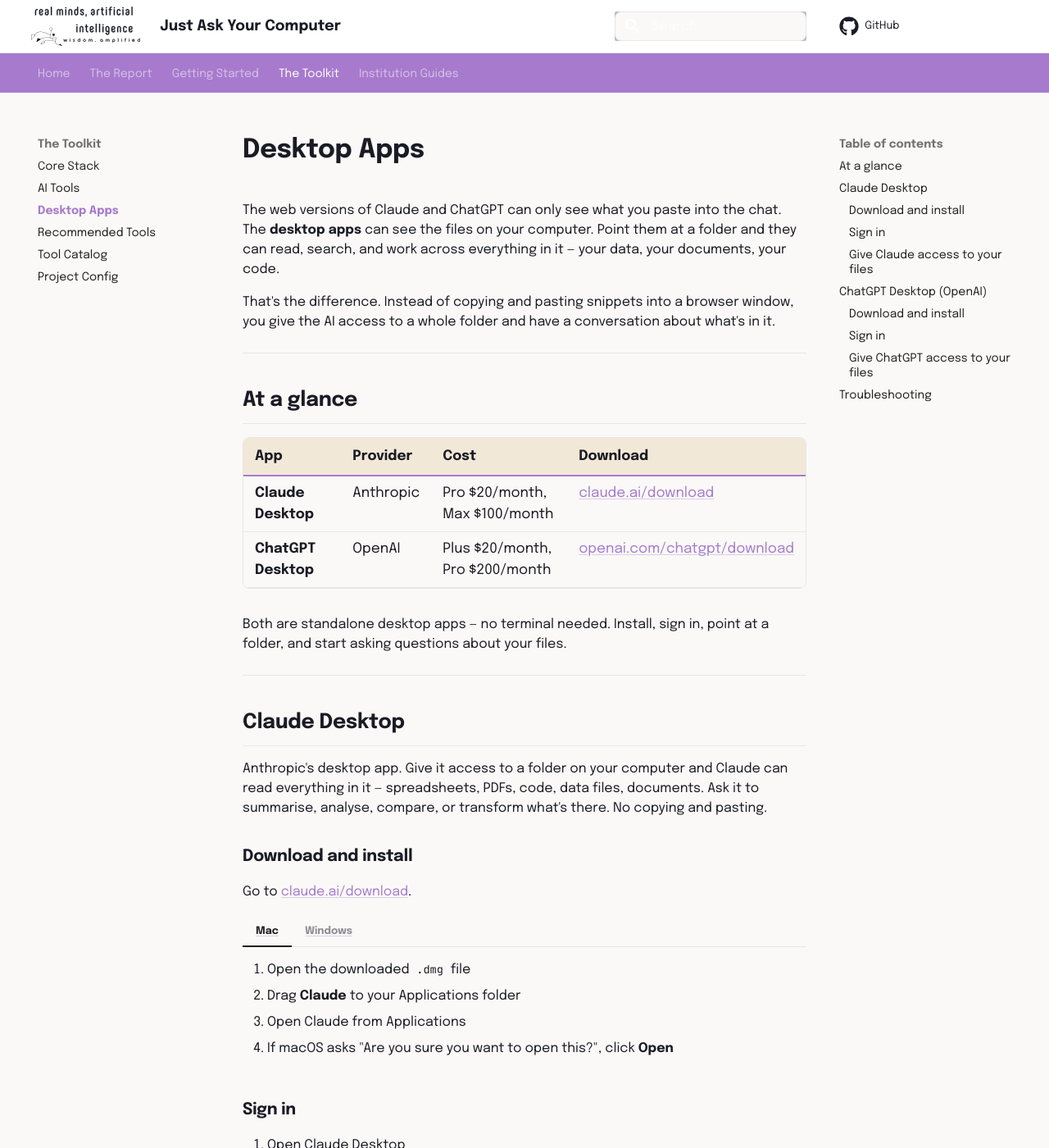
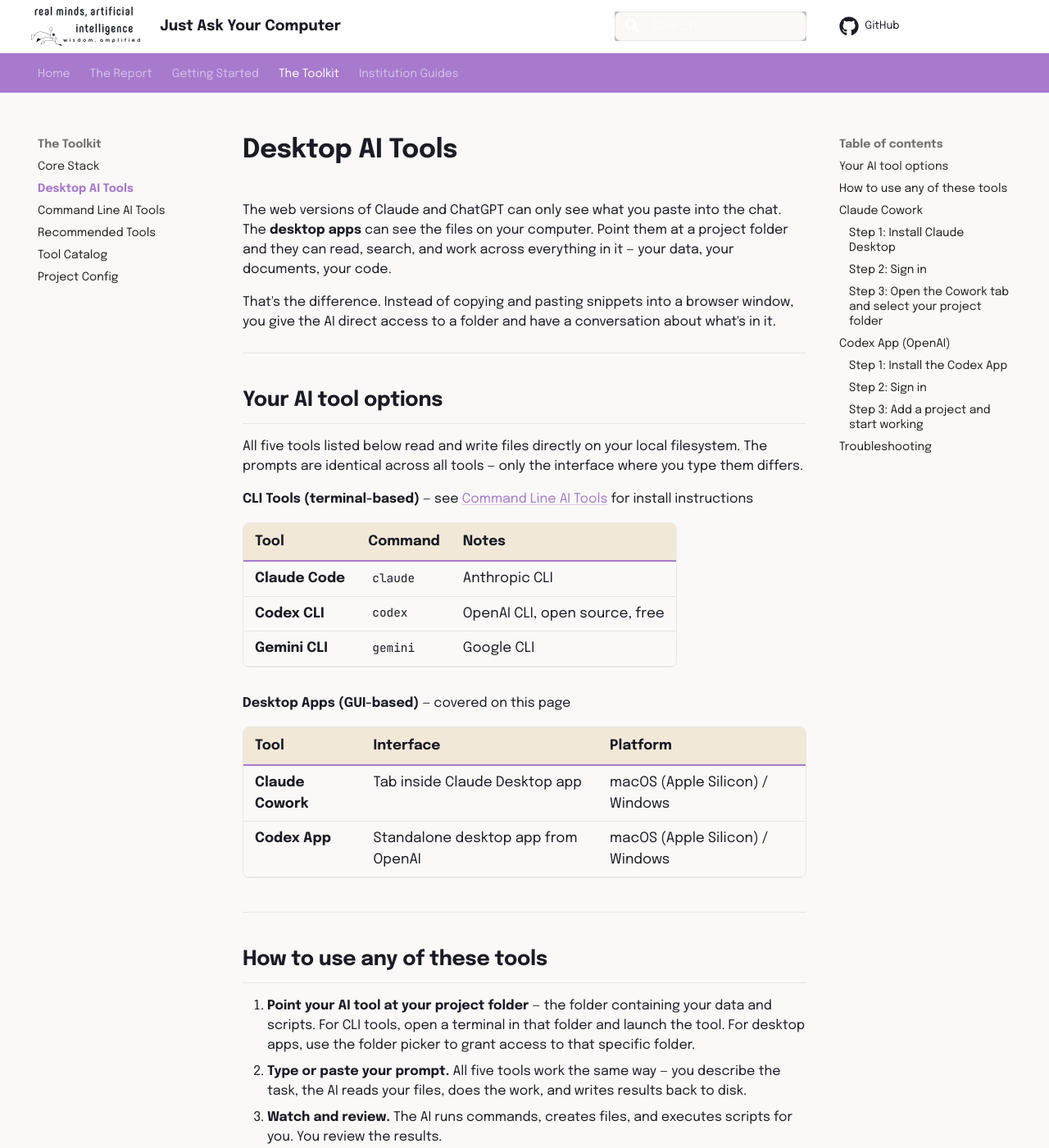
Before and after one commit to realmindsai/just-ask-your-computer, an MkDocs documentation site: the page built from docs/toolkit/desktop-apps.md, in a window 1280 px wide and 1400 px high. Shown: the whole window at 82% size. Built offline with MkDocs 1.6.1 and Material for MkDocs 9.7.7, drawn with Linux system fonts in a browser that asks for light colours; comment, search, counter and statistics services are not loaded; some of the changed text lies outside the part shown.

Commit message:
feat: restructure AI tools into Desktop and Command Line sections
- Desktop AI Tools: Claude Cowork (tab in Claude Desktop) and Codex App
  (standalone OpenAI app) with correct setup instructions
- Command Line AI Tools: Claude Code, Codex CLI, Gemini CLI
- Both pages share overview table showing all 5 tools
- Updated cross-references across site

Co-Authored-By: Claude Opus 4.6 (1M context) <noreply@anthropic.com>

````diff
--- a/docs/toolkit/desktop-apps.md
+++ b/docs/toolkit/desktop-apps.md
@@ -1,27 +1,47 @@
-# Desktop Apps
+# Desktop AI Tools
 
-The web versions of Claude and ChatGPT can only see what you paste into the chat. The **desktop apps** can see the files on your computer. Point them at a folder and they can read, search, and work across everything in it — your data, your documents, your code.
+The web versions of Claude and ChatGPT can only see what you paste into the chat. The **desktop apps** can see the files on your computer. Point them at a project folder and they can read, search, and work across everything in it — your data, your documents, your code.
 
-That's the difference. Instead of copying and pasting snippets into a browser window, you give the AI access to a whole folder and have a conversation about what's in it.
+That's the difference. Instead of copying and pasting snippets into a browser window, you give the AI direct access to a folder and have a conversation about what's in it.
 
 ---
 
-## At a glance
+## Your AI tool options
 
-| App | Provider | Cost | Download |
-|-----|----------|------|----------|
-| **Claude Desktop** | Anthropic | Pro $20/month, Max $100/month | [claude.ai/download](https://claude.ai/download) |
-| **ChatGPT Desktop** | OpenAI | Plus $20/month, Pro $200/month | [openai.com/chatgpt/download](https://openai.com/chatgpt/download/) |
+All five tools listed below read and write files directly on your local filesystem. The prompts are identical across all tools — only the interface where you type them differs.
 
-Both are standalone desktop apps — no terminal needed. Install, sign in, point at a folder, and start asking questions about your files.
+**CLI Tools (terminal-based)** — see [Command Line AI Tools](ai-tools.md) for install instructions
+
+| Tool | Command | Notes |
+|------|---------|-------|
+| **Claude Code** | `claude` | Anthropic CLI |
+| **Codex CLI** | `codex` | OpenAI CLI, open source, free |
+| **Gemini CLI** | `gemini` | Google CLI |
+
+**Desktop Apps (GUI-based)** — covered on this page
+
+| Tool | Interface | Platform |
+|------|-----------|----------|
+| **Claude Cowork** | Tab inside Claude Desktop app | macOS (Apple Silicon) / Windows |
+| **Codex App** | Standalone desktop app from OpenAI | macOS (Apple Silicon) / Windows |
 
 ---
 
-## Claude Desktop
+## How to use any of these tools
 
-Anthropic's desktop app. Give it access to a folder on your computer and Claude can read everything in it — spreadsheets, PDFs, code, data files, documents. Ask it to summarise, analyse, compare, or transform what's there. No copying and pasting.
+1. **Point your AI tool at your project folder** — the folder containing your data and scripts. For CLI tools, open a terminal in that folder and launch the tool. For desktop apps, use the folder picker to grant access to that specific folder.
+2. **Type or paste your prompt.** All five tools work the same way — you describe the task, the AI reads your files, does the work, and writes results back to disk.
+3. **Watch and review.** The AI runs commands, creates files, and executes scripts for you. You review the results.
 
-### Download and install
+The prompts are identical across all tools. They are shown once per exercise in the workshop handouts. Paste them into whichever tool you are using.
+
+---
+
+## Claude Cowork
+
+Claude Cowork is a tab inside the **Claude Desktop** app. It gives Claude direct access to a project folder on your computer — Claude can read your files, write new ones, run commands, and work across your whole project.
+
+### Step 1: Install Claude Desktop
 
 Go to [claude.ai/download](https://claude.ai/download).
 
@@ -32,6 +52,9 @@ Go to [claude.ai/download](https://claude.ai/download).
     3. Open Claude from Applications
     4. If macOS asks "Are you sure you want to open this?", click **Open**
 
+    !!! note "Apple Silicon required"
+        The Cowork tab requires an Apple Silicon Mac (M1 or later). The Chat tab works on all Macs.
+
 === "Windows"
 
     1. Run the downloaded `.exe` installer
@@ -41,77 +64,69 @@ Go to [claude.ai/download](https://claude.ai/download).
     !!! note "RMIT staff: you need elevated rights"
         RMIT-managed Windows PCs block software installation by default. You'll need to request temporary elevated rights before you can install Claude Desktop. See the [RMIT institution guide](../institutions/rmit.md#request-elevated-rights-for-claude-desktop) for the exact form and fields.
 
-### Sign in
+### Step 2: Sign in
 
 1. Open Claude Desktop
 2. Click **Sign in**
-3. Enter your email and password (the same account you use at [claude.ai](https://claude.ai))
-4. You're in — start a conversation
+3. Sign in with your Anthropic account (the same one you use at [claude.ai](https://claude.ai))
 
 ??? tip "Don't have an account yet?"
-    Go to [claude.ai](https://claude.ai) and sign up for a Pro or Max plan first. The free plan does not include Claude Desktop access.
+    Go to [claude.ai](https://claude.ai) and sign up for a Pro or Max plan. The free plan does not include Cowork access.
 
-### Give Claude access to your files
+### Step 3: Open the Cowork tab and select your project folder
 
-Once signed in, you need to tell Claude which folders it's allowed to read:
+1. In Claude Desktop, find the **mode selector** and click the **Cowork** tab (it may also appear as the **Code** tab)
+2. Select your **project folder** — the folder containing the files you want the AI to work with
+3. Choose **Local** as the environment
+4. Type your task and press **Enter**
 
-1. Open **Claude Desktop → Settings** (gear icon)
-2. Go to **Files**
-3. Click **Add Folder** and select the folder you want Claude to work with (e.g., your project folder, a data directory, or your OneDrive sync folder)
-4. Claude will ask for permission the first time — click **Allow**
+Claude reads the files in your project folder, proposes an approach, and gets to work. You can watch, redirect, or interrupt at any time.
 
-After that, Claude can see everything in that folder. Try asking: *"What files are in this folder?"* or *"Summarise the key findings across all the PDFs in here."*
-
-!!! note "Claude only reads what you share"
-    Claude can't see your whole computer — only the specific folders you add. You can add or remove folders at any time in Settings → Files.
+!!! note "Keep the app open"
+    Claude Desktop must stay open while Cowork is running. If you close the app, the session ends.
 
 ---
 
-## ChatGPT Desktop (OpenAI)
+## Codex App (OpenAI)
 
-OpenAI's desktop app. Same idea — point it at a folder and ChatGPT can read your local files. Ask it to work with your data, documents, or code. Also includes image generation and the Codex coding assistant.
+The Codex App is a standalone desktop app from OpenAI. Same idea as Cowork — point it at a project folder and the AI reads and writes your files directly.
 
-### Download and install
-
-Go to [openai.com/chatgpt/download](https://openai.com/chatgpt/download/).
+### Step 1: Install the Codex App
 
 === "Mac"
 
-    1. Open the downloaded `.dmg` file
-    2. Drag **ChatGPT** to your Applications folder
-    3. Open ChatGPT from Applications
-    4. If macOS asks "Are you sure you want to open this?", click **Open**
+    Download from [openai.com/codex](https://openai.com/codex/) and open the installer. Drag **Codex** to your Applications folder.
+
+    !!! note "Apple Silicon required"
+        The Codex App requires an Apple Silicon Mac (M1 or later).
 
 === "Windows"
 
-    1. Run the downloaded `.exe` installer
-    2. Follow the prompts to complete installation
-    3. Open ChatGPT from the Start menu
+    Install from the [Microsoft Store](https://apps.microsoft.com/detail/9plm9xgg6vks) or via PowerShell:
+
+    ```powershell
+    winget install Codex -s msstore
+    ```
 
     !!! note "RMIT staff: you may need elevated rights"
-        If the installer is blocked on your RMIT-managed PC, request temporary elevated rights. See the [RMIT institution guide](../institutions/rmit.md#request-elevated-rights-for-claude-desktop) for the process — use the same form, but mention you need to install "ChatGPT by OpenAI from https://openai.com/chatgpt/download".
+        If the Microsoft Store is blocked on your RMIT-managed PC, request temporary elevated rights. See the [RMIT institution guide](../institutions/rmit.md#request-elevated-rights-for-claude-desktop) for the process — use the same form, but mention you need to install "Codex by OpenAI from the Microsoft Store".
 
-### Sign in
+### Step 2: Sign in
 
-1. Open ChatGPT
-2. Click **Log in**
-3. Sign in with your OpenAI account (the same one you use at [chatgpt.com](https://chatgpt.com))
-4. You're in — start a conversation
+1. Open the Codex App
+2. Sign in with your **ChatGPT account** (the same one you use at [chatgpt.com](https://chatgpt.com)) or an OpenAI API key
 
 ??? tip "Don't have an account yet?"
-    Go to [chatgpt.com](https://chatgpt.com) and sign up. The free plan gives limited access. For full features (GPT-4o, Codex, image generation), you'll need a Plus ($20/month) or Pro ($200/month) subscription.
+    Go to [chatgpt.com](https://chatgpt.com) and sign up. ChatGPT Plus, Pro, Business, Edu, and Enterprise plans include Codex.
 
-### Give ChatGPT access to your files
+### Step 3: Add a project and start working
 
-1. Open a conversation in the ChatGPT desktop app
-2. Click the **paperclip icon** (attach) in the message box
-3. Select **Choose File** or **Choose Folder** to give ChatGPT access to local files or an entire directory
-4. ChatGPT will ask for permission the first time — click **Allow**
+1. Click **Add new project** (or press `Ctrl+O` / `Cmd+O`)
+2. Select your **project folder** — the folder containing the files you want the AI to work with
+3. Make sure **Local** is selected
+4. Type your task and press **Enter**
 
-Once connected, ask questions about your files: *"What's in this dataset?"* or *"Compare these two reports."*
-
-!!! note "ChatGPT only reads what you share"
-    Like Claude, ChatGPT can only see files and folders you explicitly share with it. You control what it has access to.
+Codex reads the files in your project folder and starts working. You can run multiple projects in parallel — each one gets its own thread.
 
 ---
 
@@ -121,7 +136,10 @@ Once connected, ask questions about your files: *"What's in this dataset?"* or *
     You likely need elevated rights. On a managed work machine (RMIT, La Trobe, etc.), your IT department controls what you can install. See your [institution guide](../institutions/index.md) for the request process.
 
 ??? tip "App installs but won't connect"
-    Both apps need internet access to work. If you're on a corporate network that blocks certain sites, check with your IT team that `claude.ai` (for Claude) and `chatgpt.com` (for ChatGPT) aren't blocked by your firewall or proxy.
+    Both apps need internet access to work. If you're on a corporate network that blocks certain sites, check with your IT team that `claude.ai` (for Claude) and `chatgpt.com` / `openai.com` (for Codex) aren't blocked by your firewall or proxy.
 
-??? tip "Which subscription do I actually need?"
-    For the workshops, **Claude Pro ($20/month)** is the primary tool. ChatGPT Plus is optional but useful as a second opinion. Both have free tiers you can try first, but the free tiers have usage limits and may not include all features.
+??? tip "Cowork tab not showing up on Mac"
+    The Cowork tab requires Apple Silicon (M1 or later). If you're on an Intel Mac, use [Claude Code in the terminal](ai-tools.md) instead — it has the same capabilities.
+
+??? tip "Codex App: 'Add new project' not working"
+    Make sure you've signed in first. The project picker only works after authentication. Try restarting the app if the button is unresponsive.
--- a/mkdocs.yml
+++ b/mkdocs.yml
@@ -48,8 +48,8 @@ nav:
     - WSL Home Folder: getting-started/wsl-home-folder.md
   - The Toolkit:
     - Core Stack: toolkit/core-stack.md
-    - AI Tools: toolkit/ai-tools.md
-    - Desktop Apps: toolkit/desktop-apps.md
+    - Desktop AI Tools: toolkit/desktop-apps.md
+    - Command Line AI Tools: toolkit/ai-tools.md
     - Recommended Tools: toolkit/recommended-tools.md
     - Tool Catalog: toolkit/tool-catalog.md
     - Project Config: toolkit/project-config.md
````
Also changed, not shown: docs/index.md (+1 -1 lines), docs/toolkit/ai-tools.md (+29 -48 lines), docs/toolkit/core-stack.md (+2 -2 lines).
